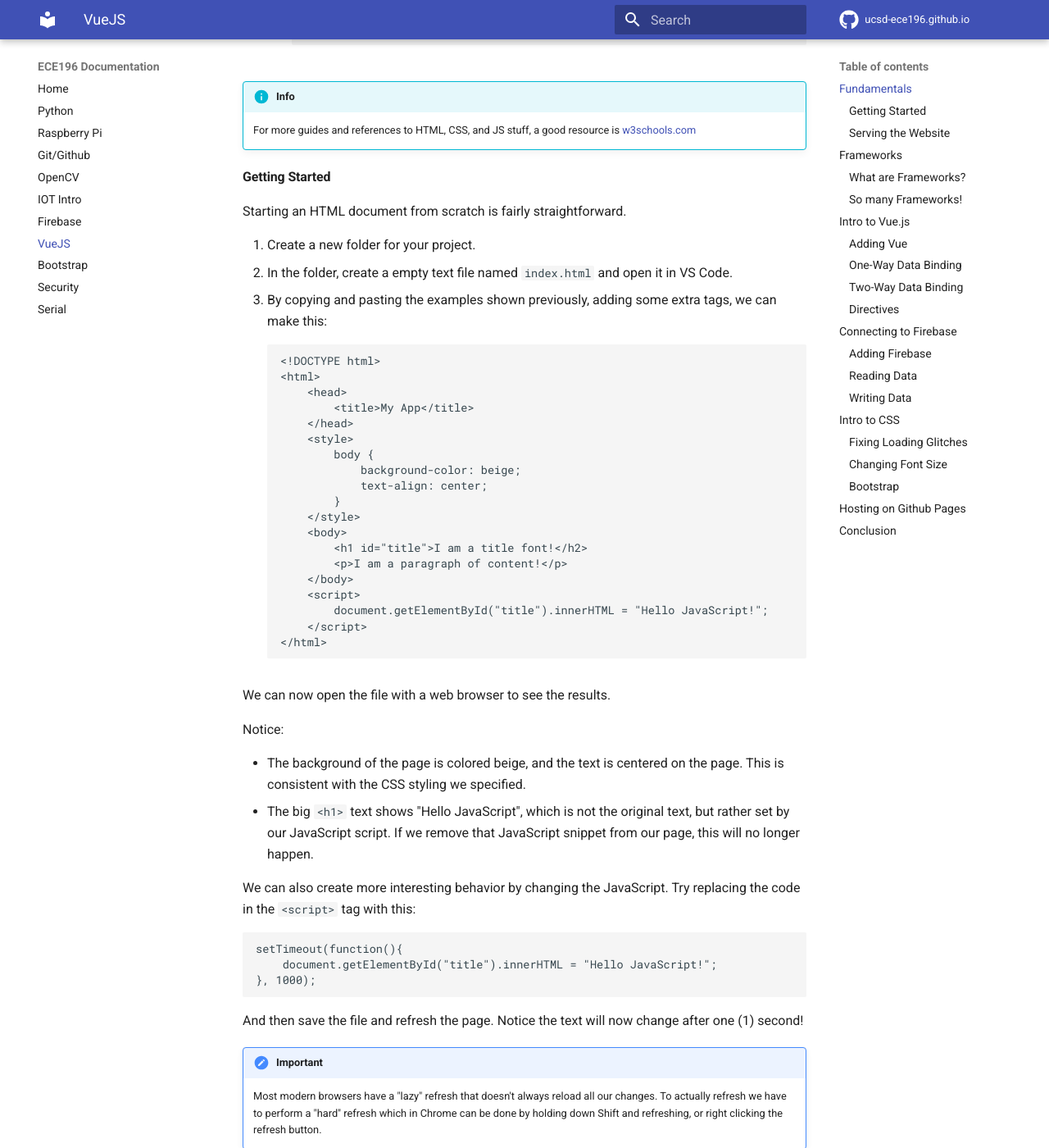
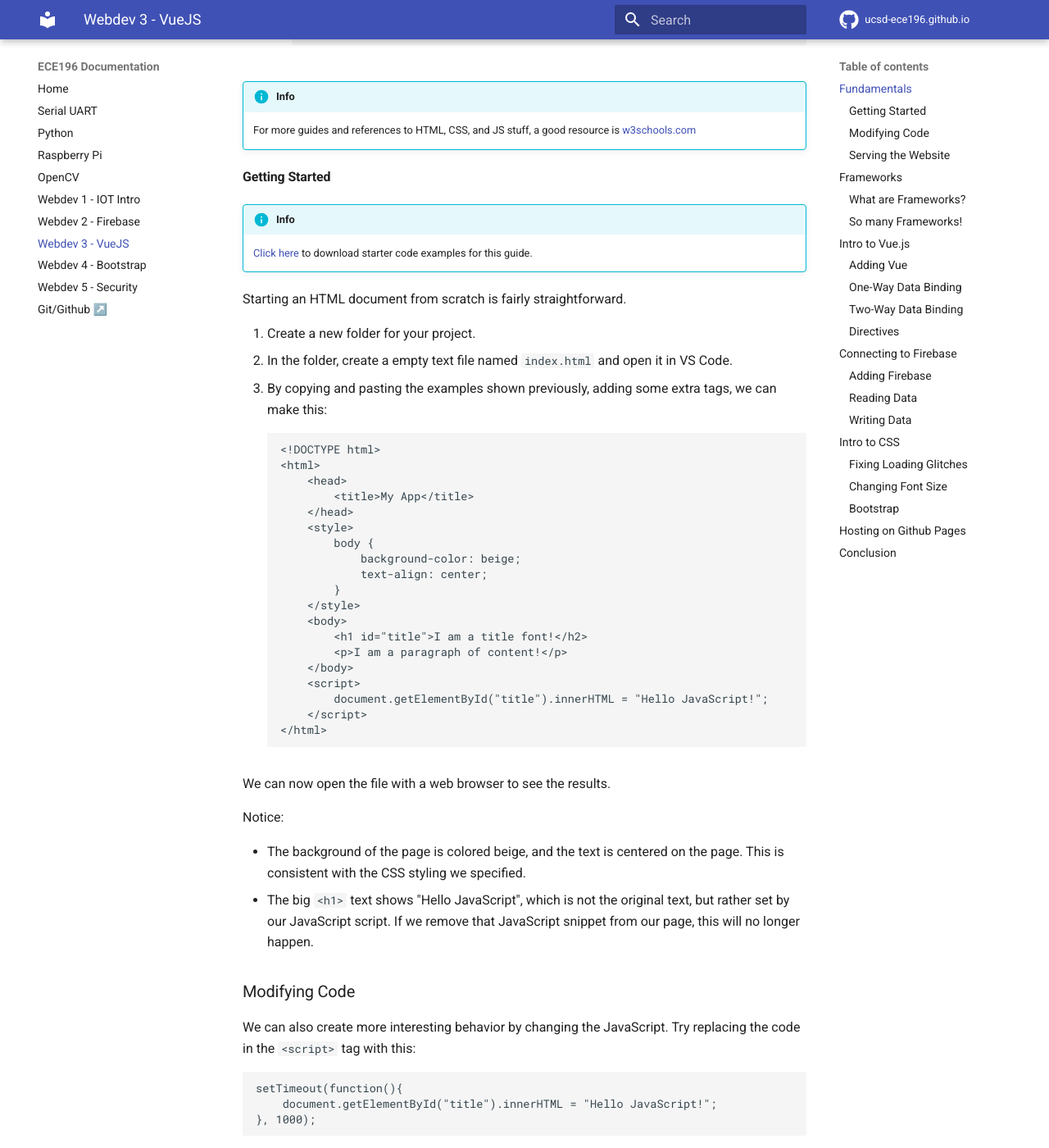
Before and after one commit to ucsd-ece196/ucsd-ece196.github.io, an MkDocs documentation site: the page built from docs/web.md, in a window 1280 px wide and 1400 px high, scrolled down 1366 px. Shown: the whole window at 82% size. Built offline with MkDocs 1.6.1 and Material for MkDocs 9.7.7, drawn with Linux system fonts in a browser that asks for light colours; comment, search, counter and statistics services are not loaded.

Commit message:
added link to examples

```diff
--- a/docs/web.md
+++ b/docs/web.md
@@ -48,6 +48,9 @@
 
 #### Getting Started
 
+!!! info
+    [Click here](https://github.com/ucsd-ece196/ucsd-ece196.github.io/tree/main/examples/html) to download starter code examples for this guide.
+
 Starting an HTML document from scratch is fairly straightforward.
 
 1. Create a new folder for your project.
@@ -80,6 +83,8 @@
 
 * The background of the page is colored beige, and the text is centered on the page. This is consistent with the CSS styling we specified.
 * The big `<h1>` text shows "Hello JavaScript", which is not the original text, but rather set by our JavaScript script. If we remove that JavaScript snippet from our page, this will no longer happen.
+
+### Modifying Code
 
 We can also create more interesting behavior by changing the JavaScript. Try replacing the code in the `<script>` tag with this:
 
--- a/mkdocs.yml
+++ b/mkdocs.yml
@@ -4,16 +4,16 @@
 edit_uri: ""
 nav:
     - Home: index.md
+    - Serial UART: serial.md
     - Python: python.md
     - Raspberry Pi: rpi.md
-    - Git/Github: https://www.mrswirlyeyes.com/tutorials/introduction_to_git_github
     - OpenCV: opencv.md
-    - IOT Intro: iot-project.md
-    - Firebase: firebase.md
-    - VueJS: web.md
-    - Bootstrap: bootstrap.md
-    - Security: secure.md
-    - Serial: serial.md
+    - Webdev 1 - IOT Intro: iot-project.md
+    - Webdev 2 - Firebase: firebase.md
+    - Webdev 3 - VueJS: web.md
+    - Webdev 4 - Bootstrap: bootstrap.md
+    - Webdev 5 - Security: secure.md
+    - Git/Github ↗️: https://www.mrswirlyeyes.com/tutorials/introduction_to_git_github
 theme:
     name: material
     icon:
```
Also changed, not shown: docs/rpi.md (+5 -0 lines).
